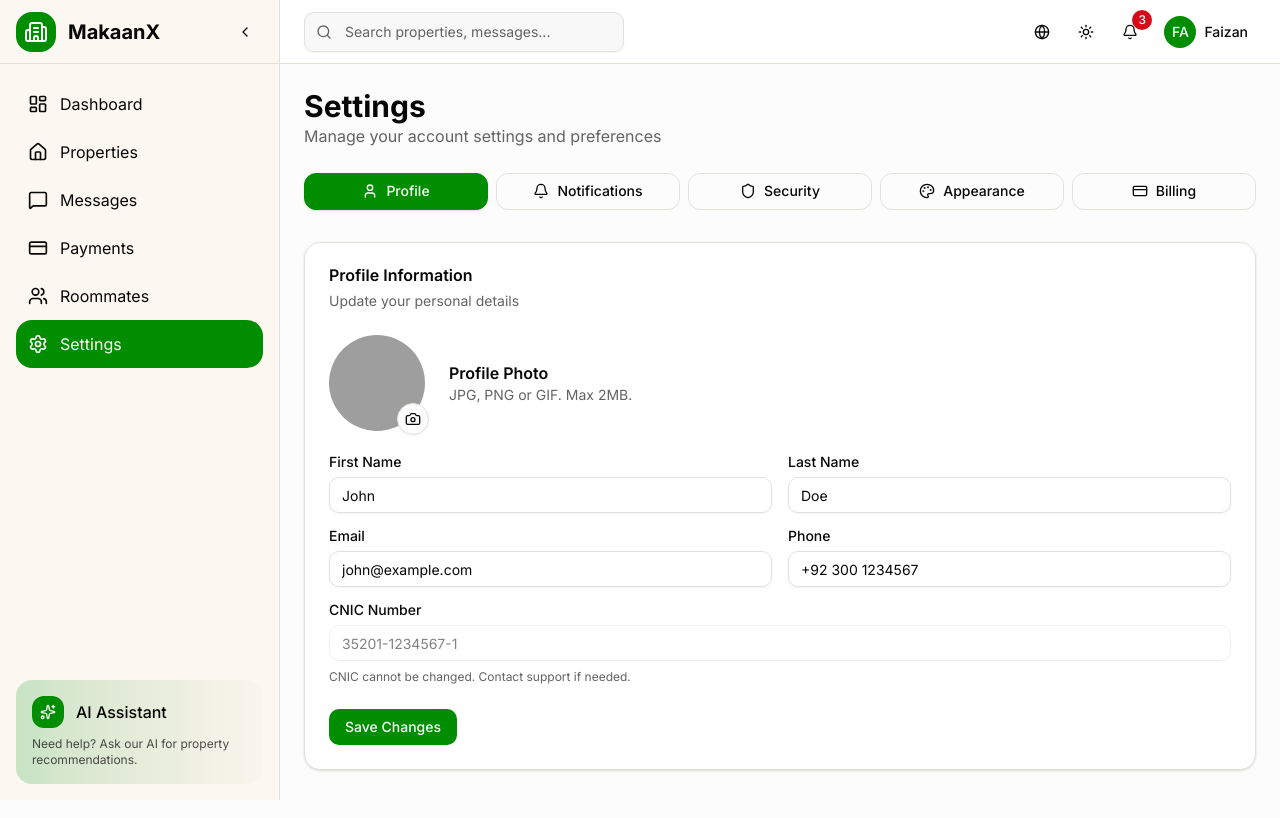
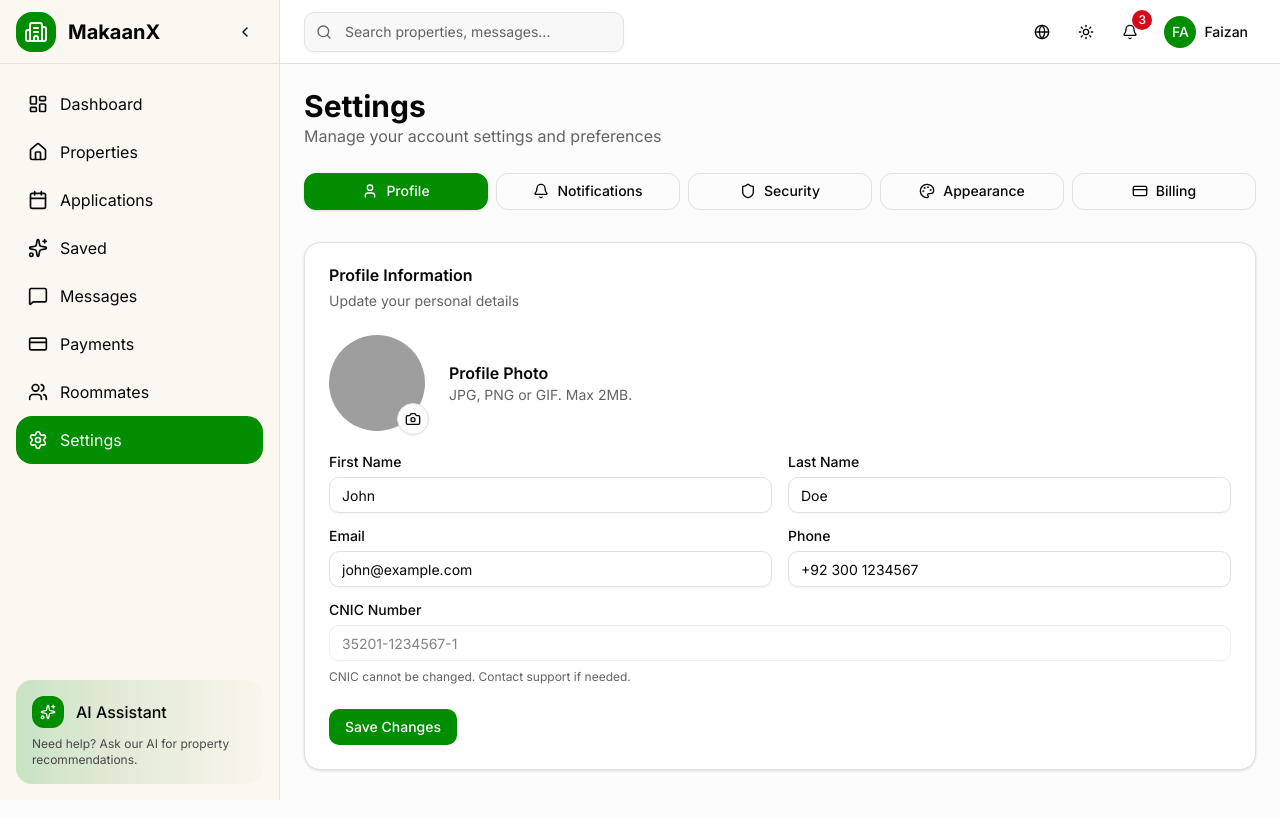
Before and after one commit to M-Zulfqar/makaanx, a Next.js app: page /dashboard/settings in a window 1280 px wide. Built offline with nearby package versions, Linux system fonts and the light colour scheme; grey boxes are pictures that could not be loaded; a web font is replaced by a local one.

Commit message:
feat(nav): expose new SaaS pages in role dashboards

```diff
--- a/app/dashboard/layout.tsx
+++ b/app/dashboard/layout.tsx
@@ -53,6 +53,8 @@ import { AIChatbot } from "@/components/ai-chatbot";
 const sidebarLinks = [
   { href: "/dashboard", icon: LayoutDashboard, label: "Dashboard", labelUrdu: "ڈیش بورڈ" },
   { href: "/dashboard/properties", icon: Home, label: "Properties", labelUrdu: "پراپرٹیز" },
+  { href: "/dashboard/applications", icon: Calendar, label: "Applications", labelUrdu: "درخواستیں" },
+  { href: "/dashboard/favorites", icon: Stars, label: "Saved", labelUrdu: "محفوظ" },
   { href: "/dashboard/messages", icon: MessageSquare, label: "Messages", labelUrdu: "پیغامات" },
   { href: "/dashboard/payments", icon: CreditCard, label: "Payments", labelUrdu: "ادائیگیاں" },
   { href: "/dashboard/roommates", icon: Users, label: "Roommates", labelUrdu: "روم میٹس" },
```
